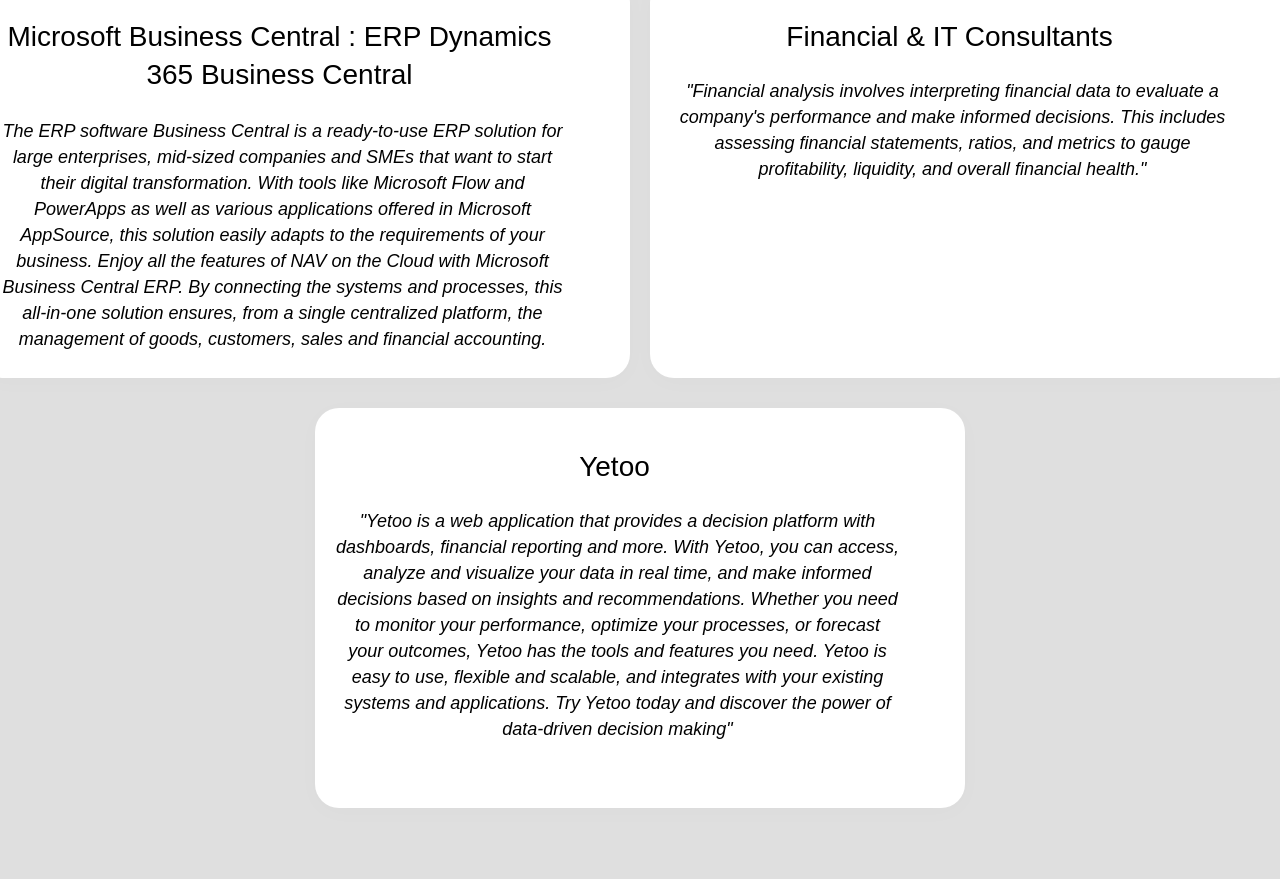
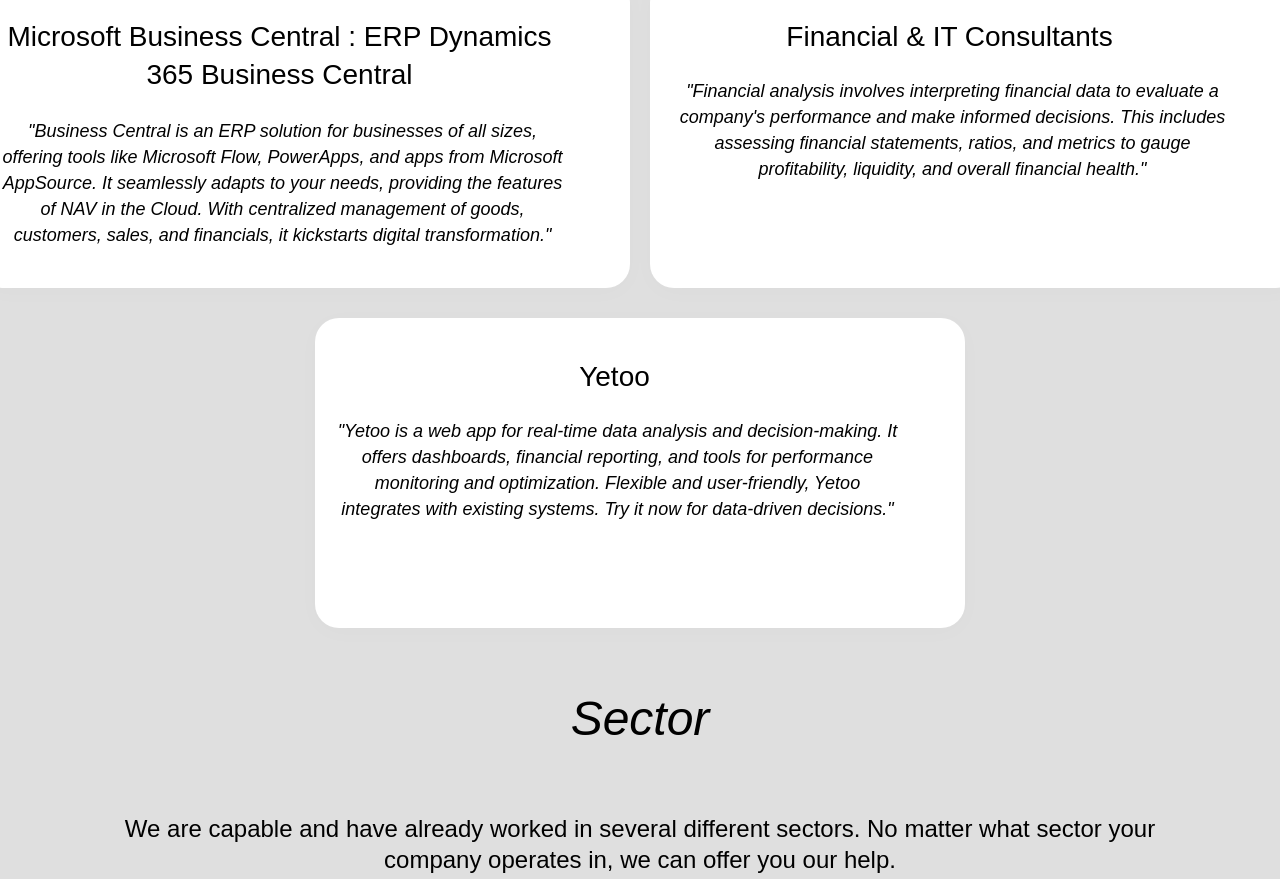
Before and after one commit to ASkinder/website, a React (Create React App) app in the folder tafili_consulting_website/: page / in a window 1280 px wide. Shown: the part 943-1822 px from the top of the page. Built offline with nearby package versions, Linux system fonts and the light colour scheme.

Commit message:
texte raccourci

```diff
--- a/tafili_consulting_website/src/Home/Home.css
+++ b/tafili_consulting_website/src/Home/Home.css
@@ -147,7 +147,7 @@
 .rectangle-139 {
     background: #ffffff;
     border-radius: 24px;
-    height: 400px;
+    height: 310px;
     position: relative;
     width: 650px;
     padding: 20px;
--- a/tafili_consulting_website/src/Home/Home.jsx
+++ b/tafili_consulting_website/src/Home/Home.jsx
@@ -62,9 +62,8 @@
                 Central
               </div>
               <br/>
-              <div className="business">The ERP software Business Central is a ready-to-use ERP solution for large enterprises, mid-sized companies and SMEs that want to start their digital transformation. With tools like Microsoft Flow and PowerApps as well as various applications offered in Microsoft AppSource, this solution easily adapts to the requirements of your business.
-
-Enjoy all the features of NAV on the Cloud with Microsoft Business Central ERP. By connecting the systems and processes, this all-in-one solution ensures, from a single centralized platform, the management of goods, customers, sales and financial accounting.
+              <div className="business">
+                "Business Central is an ERP solution for businesses of all sizes, offering tools like Microsoft Flow, PowerApps, and apps from Microsoft AppSource. It seamlessly adapts to your needs, providing the features of NAV in the Cloud. With centralized management of goods, customers, sales, and financials, it kickstarts digital transformation."
               </div>
             </div>
 
@@ -83,12 +82,7 @@
             <br/>
             <div className="yetoo">Yetoo</div>
             <br/>
-            <div className="yetoo-text">"Yetoo is a web application that provides a decision platform with dashboards,
-              financial reporting and more. With Yetoo, you can access, analyze and visualize your data in real time,
-              and make informed decisions based on insights and recommendations. Whether you need to monitor your
-              performance, optimize your processes, or forecast your outcomes, Yetoo has the tools and features you
-              need. Yetoo is easy to use, flexible and scalable, and integrates with your existing systems and
-              applications. Try Yetoo today and discover the power of data-driven decision making"
+            <div className="yetoo-text">"Yetoo is a web app for real-time data analysis and decision-making. It offers dashboards, financial reporting, and tools for performance monitoring and optimization. Flexible and user-friendly, Yetoo integrates with existing systems. Try it now for data-driven decisions."
             </div>
 
           </div>
```
